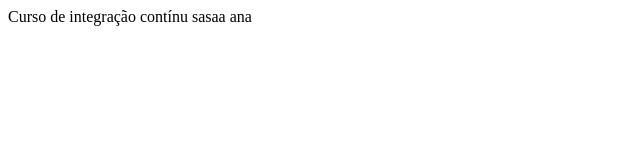
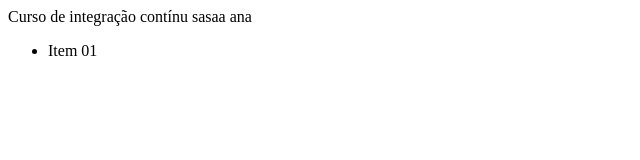
Before and after one commit to helenofn/teste-git, a plain HTML site: page index.html in a window 1280 px wide. Shown: the full height of the page, 0-640 px from the left. Drawn offline with Linux system fonts and the light colour scheme.

Commit message:
adicionando lista

```diff
--- a/index.html
+++ b/index.html
@@ -3,4 +3,7 @@
 <body>
     Curso de integração contínu sasaa ana
 </body>
+<ul>
+    <li>Item 01</li>
+</ul>
 </html>
```
